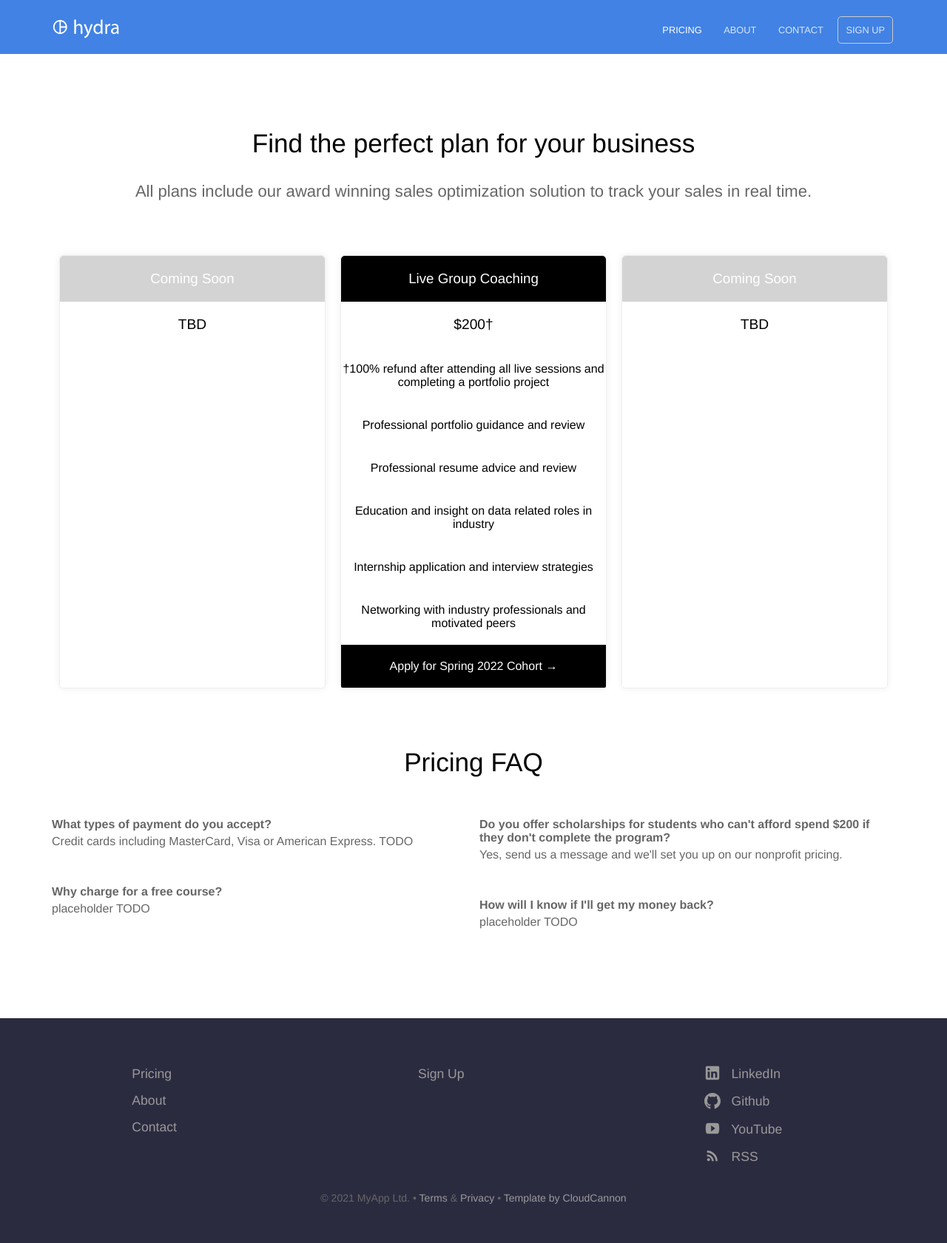
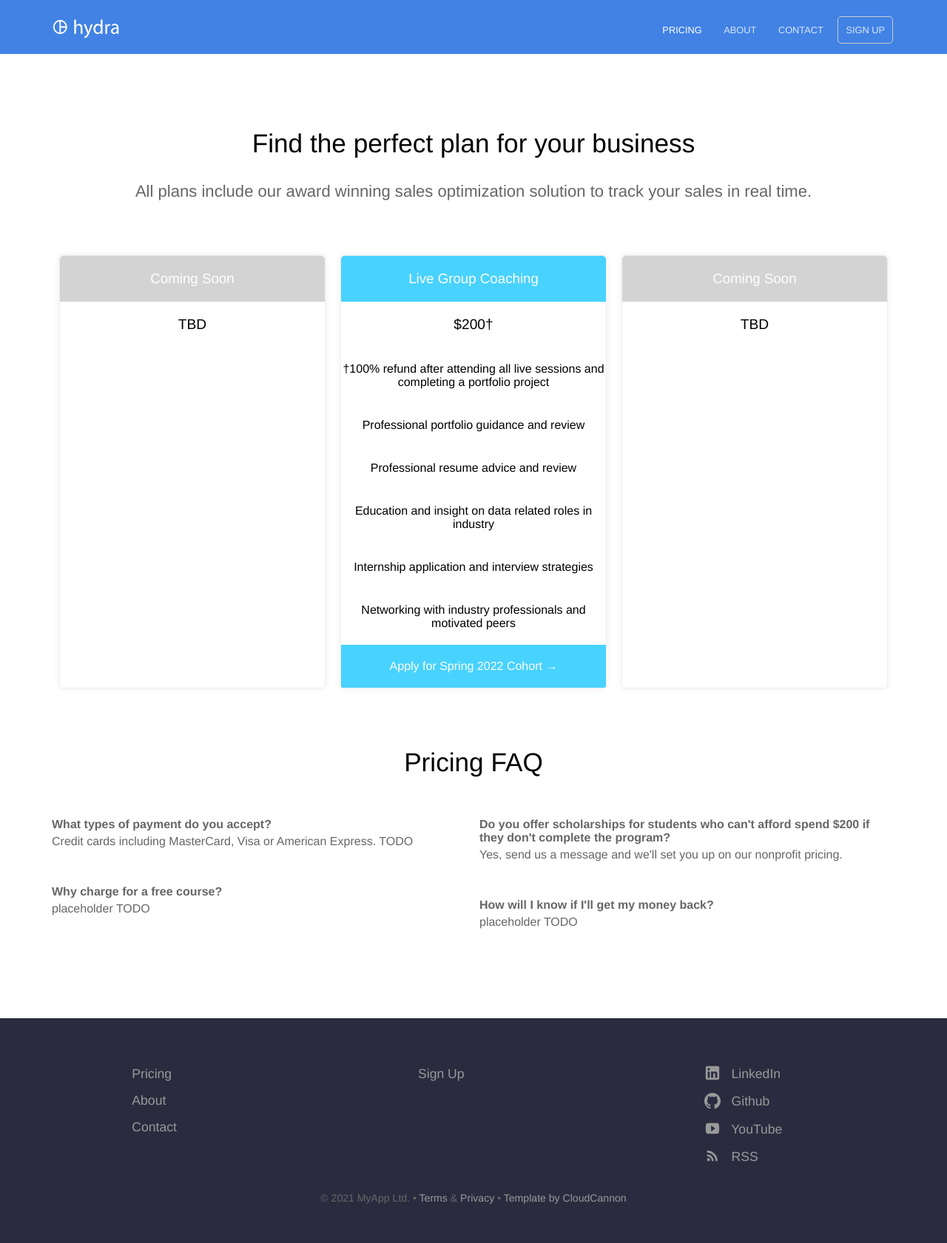
Before and after one commit to jordan-pierre/coaching, a Jekyll site: the page built from pricing.html, in a window 1280 px wide. Shown: the whole page at 74% size. Built offline with Jekyll 4.4.1, drawn with Linux system fonts in a browser that asks for light colours.

Commit message:
updated pricing highlight color

```diff
--- a/pricing.html
+++ b/pricing.html
@@ -9,7 +9,7 @@ pricing_table:
       - text: TBD
         highlight: true
   - name: Live Group Coaching
-    color: "#000000"
+    color: "#48d2fe"
     features:
       - text: $200†
         highlight: true
```
